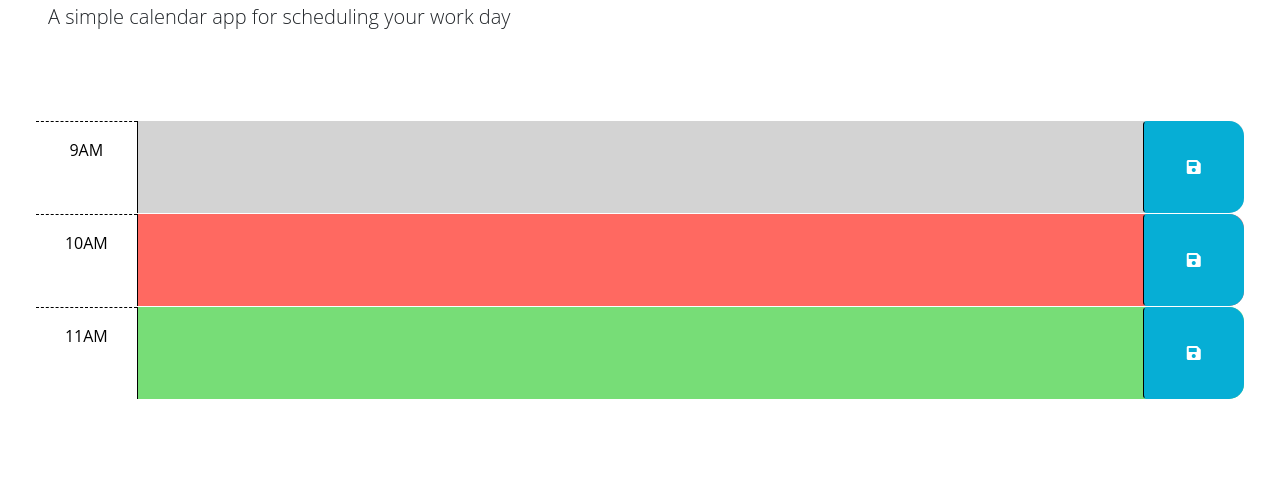
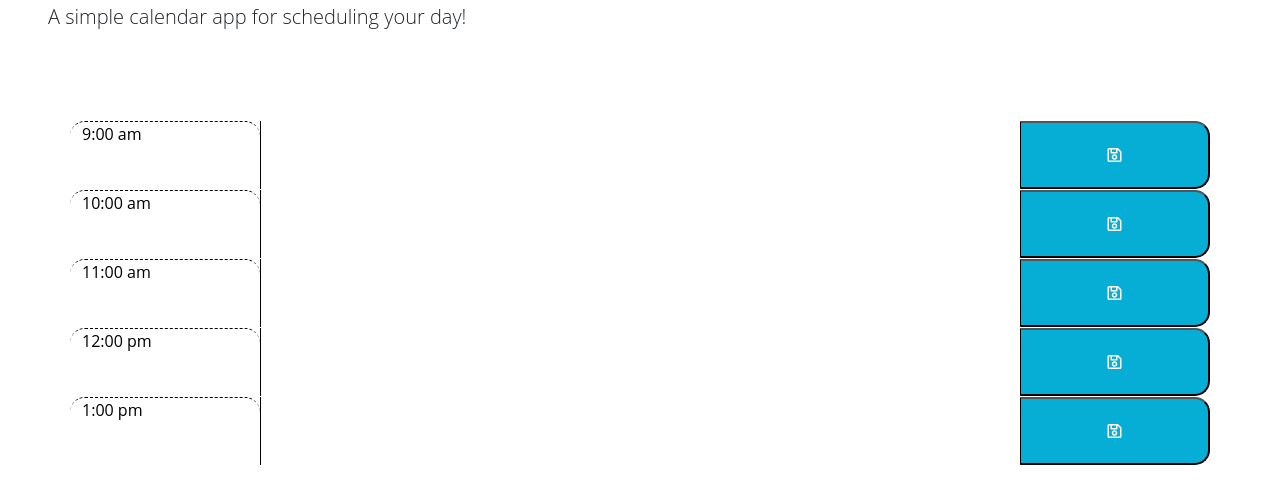
Before and after one commit to RMurray22/Survive-the-day, a plain HTML site: page Develop/index.html in a window 1280 px wide. Shown: the part 131-634 px from the top of the page. Drawn offline with nearby package versions, Linux system fonts and the light colour scheme.

Commit message:
worked on html, js and updated README

```diff
--- a/Develop/index.html
+++ b/Develop/index.html
@@ -1,25 +1,15 @@
 <!DOCTYPE html>
 <html lang="en">
+
 <head>
   <meta charset="UTF-8" />
   <meta name="viewport" content="width=device-width, initial-scale=1.0" />
   <meta http-equiv="X-UA-Compatible" content="ie=edge" />
-    <link
-      href="https://cdn.jsdelivr.net/npm/bootstrap@5.1.3/dist/css/bootstrap.min.css"
-      rel="stylesheet"
-      integrity="sha384-1BmE4kWBq78iYhFldvKuhfTAU6auU8tT94WrHftjDbrCEXSU1oBoqyl2QvZ6jIW3"
-      crossorigin="anonymous"
-    />
-    <link
-      rel="stylesheet"
-      href="https://use.fontawesome.com/releases/v5.8.1/css/all.css"
-      integrity="sha384-50oBUHEmvpQ+1lW4y57PTFmhCaXp0ML5d60M1M7uH2+nqUivzIebhndOJK28anvf"
-      crossorigin="anonymous"
-    />
-    <link
-      href="https://fonts.googleapis.com/css2?family=Fira+Sans:wght@400;700&display=swap"
-      rel="stylesheet"
-    />
+  <link href="https://cdn.jsdelivr.net/npm/bootstrap@5.1.3/dist/css/bootstrap.min.css" rel="stylesheet"
+    integrity="sha384-1BmE4kWBq78iYhFldvKuhfTAU6auU8tT94WrHftjDbrCEXSU1oBoqyl2QvZ6jIW3" crossorigin="anonymous" />
+  <link rel="stylesheet" href="https://use.fontawesome.com/releases/v5.8.1/css/all.css"
+    integrity="sha384-50oBUHEmvpQ+1lW4y57PTFmhCaXp0ML5d60M1M7uH2+nqUivzIebhndOJK28anvf" crossorigin="anonymous" />
+  <link href="https://fonts.googleapis.com/css2?family=Fira+Sans:wght@400;700&display=swap" rel="stylesheet" />
   <link rel="stylesheet" href="style.css" />
   <title>Work Day Scheduler</title>
 </head>
@@ -27,53 +17,37 @@
 <body>
   <header class="p-5 mb-4">
     <h1 class="display-3">Work Day Scheduler</h1>
-      <p class="lead">A simple calendar app for scheduling your work day</p>
+    <p class="lead">A simple calendar app for scheduling your day!</p>
     <p id="currentDay" class="lead"></p>
   </header>
-    <div class="container-fluid px-5">
-      <!-- Use class for "past", "present", and "future" to apply styles to the
-        time-block divs accordingly. The javascript will need to do this by
-        adding/removing these classes on each div by comparing the hour in the
-        id to the current hour. The html provided below is meant to be an example
-        demonstrating how the css provided can be leveraged to create the
-        desired layout and colors. The html below should be removed or updated
-        in the finished product. Remember to delete this comment once the
-        code is implemented.
-        -->
+  <div class="container">
 
-      <!-- Example of a past time block. The "past" class adds a gray background color. -->
-      <div id="hour-9" class="row time-block past">
-        <div class="col-2 col-md-1 hour text-center py-3">9AM</div>
-        <textarea class="col-8 col-md-10 description" rows="3"> </textarea>
-        <button class="btn saveBtn col-2 col-md-1" aria-label="save">
-          <i class="fas fa-save" aria-hidden="true"></i>
-        </button>
+    <div class="row">
+      <div class="col-2 hour time-block">9:00 am</div>
+      <textarea id="9" class="col-8 input"></textarea>
+      <button class="col-2 saveBtn"><i class="far fa-save"></i></button>
     </div>
 
-      <!-- Example of a present time block. The "present" class adds a red background color. -->
-      <div id="hour-10" class="row time-block present">
-        <div class="col-2 col-md-1 hour text-center py-3">10AM</div>
-        <textarea class="col-8 col-md-10 description" rows="3"> </textarea>
-        <button class="btn saveBtn col-2 col-md-1" aria-label="save">
-          <i class="fas fa-save" aria-hidden="true"></i>
-        </button>
+    <div class="row">
+      <div class="col-2 hour time-block">10:00 am</div>
+      <textarea id="10" class="col-8 input"></textarea>
+      <button class="col-2 saveBtn"><i class="far fa-save"></i></button>
     </div>
 
-      <!-- Example of a future time block. The "future" class adds a green background color. -->
-      <div id="hour-11" class="row time-block future">
-        <div class="col-2 col-md-1 hour text-center py-3">11AM</div>
-        <textarea class="col-8 col-md-10 description" rows="3"> </textarea>
-        <button class="btn saveBtn col-2 col-md-1" aria-label="save">
-          <i class="fas fa-save" aria-hidden="true"></i>
-        </button>
-      </div>
+    <div class="row">
+      <div class="col-2 hour time-block">11:00 am</div>
+      <textarea id="11" class="col-8 input"></textarea>
+      <button class="col-2 saveBtn"><i class="far fa-save"></i></button>
     </div>
 
-    <script src="https://cdnjs.cloudflare.com/ajax/libs/jquery/3.2.1/jquery.min.js"></script>
-    <script src="https://cdn.jsdelivr.net/npm/dayjs@1.11.3/dayjs.min.js"
-    integrity="sha256-iu/zLUB+QgISXBLCW/mcDi/rnf4m4uEDO0wauy76x7U="
-    crossorigin="anonymous"></script>
+    <div class="row">
+      <div class="col-2 hour time-block">12:00 pm</div>
+      <textarea id="12" class="col-8 input"></textarea>
+      <button class="col-2 saveBtn"><i class="far fa-save"></i></button>
+    </div>
 
-    <script src="script.js"></script>
-  </body>
-</html>
+    <div class="row">
+      <div class="col-2 hour time-block">1:00 pm</div>
+      <textarea id="13" class="col-8 input"></textarea>
+      <button class="col-2 saveBtn"><i class="far fa-save"></i></button>
+    </div>
--- a/Develop/script.js
+++ b/Develop/script.js
@@ -1,23 +1,36 @@
-// Wrap all code that interacts with the DOM in a call to jQuery to ensure that
-// the code isn't run until the browser has finished rendering all the elements
-// in the html.
-$(function () {
-  // TODO: Add a listener for click events on the save button. This code should
-  // use the id in the containing time-block as a key to save the user input in
-  // local storage. HINT: What does `this` reference in the click listener
-  // function? How can DOM traversal be used to get the "hour-x" id of the
-  // time-block containing the button that was clicked? How might the id be
-  // useful when saving the description in local storage?
-  //
-  // TODO: Add code to apply the past, present, or future class to each time
-  // block by comparing the id to the current hour. HINTS: How can the id
-  // attribute of each time-block be used to conditionally add or remove the
-  // past, present, and future classes? How can Day.js be used to get the
-  // current hour in 24-hour time?
-  //
-  // TODO: Add code to get any user input that was saved in localStorage and set
-  // the values of the corresponding textarea elements. HINT: How can the id
-  // attribute of each time-block be used to do this?
-  //
-  // TODO: Add code to display the current date in the header of the page.
+const m = moment();
+
+var words;
+var hourInfo;
+
+
+$("#currentDay").text(m.format("dddd, MMMM Do"));
+
+$(document).ready(function () {
+  colorChange();
+  renderText();
 });
+
+
+function colorChange() {
+  var actualTime = moment().hours();
+
+  $(".input").each(function () {
+    var timeVar = parseInt($(this).attr("id"));
+
+
+    if (actualTime > timeVar) {
+      $(this).removeClass("future");
+      $(this).removeClass("present");
+      $(this).addClass("past");
+    } else if (actualTime < timeVar) {
+      $(this).removeClass("present");
+      $(this).removeClass("past");
+      $(this).addClass("future");
+    } else {
+      $(this).removeClass("future");
+      $(this).removeClass("past");
+      $(this).addClass("present");
+    }
+  });
+}
```
Also changed, not shown: 1 other file. Lines whose indentation alone changed are shown as unchanged.
